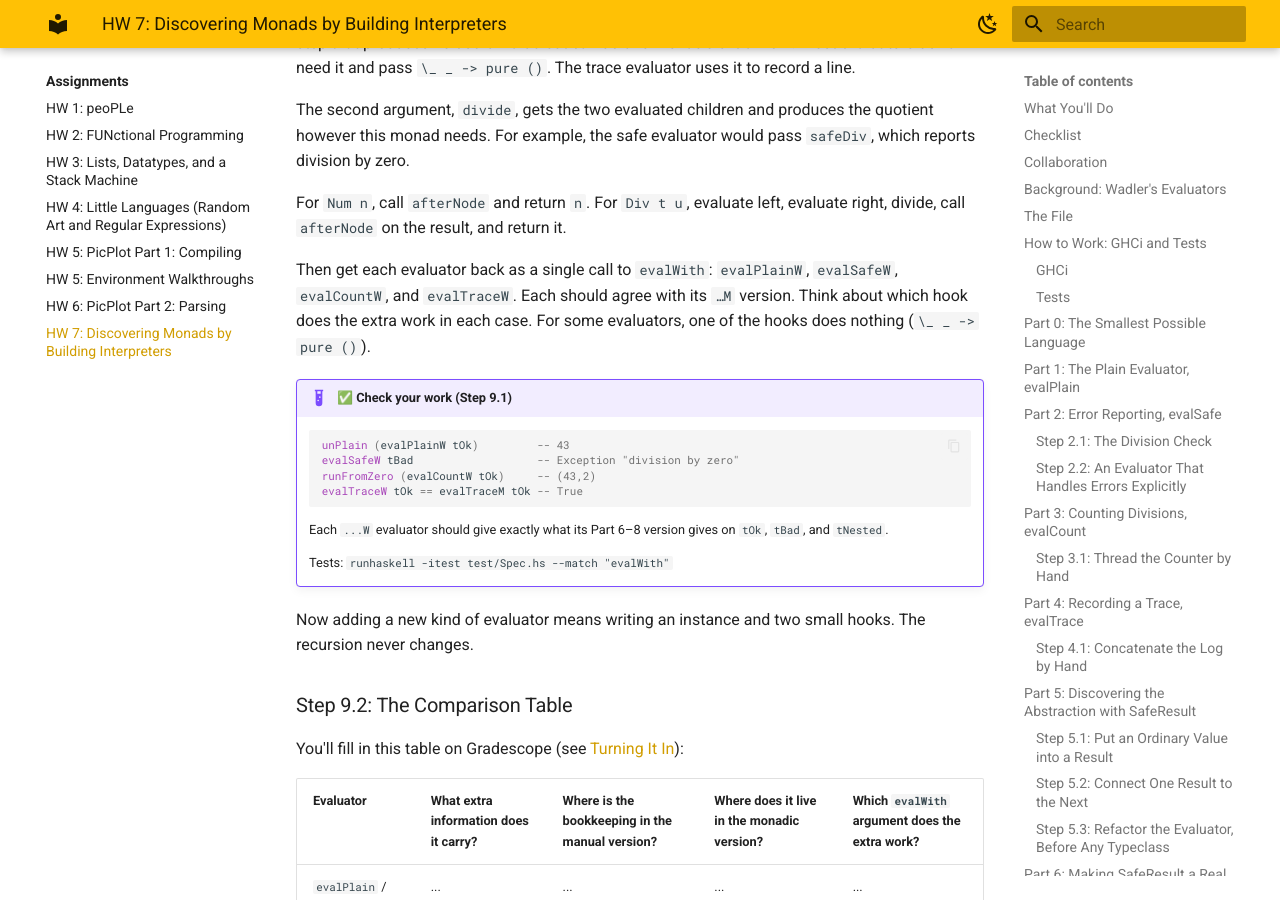
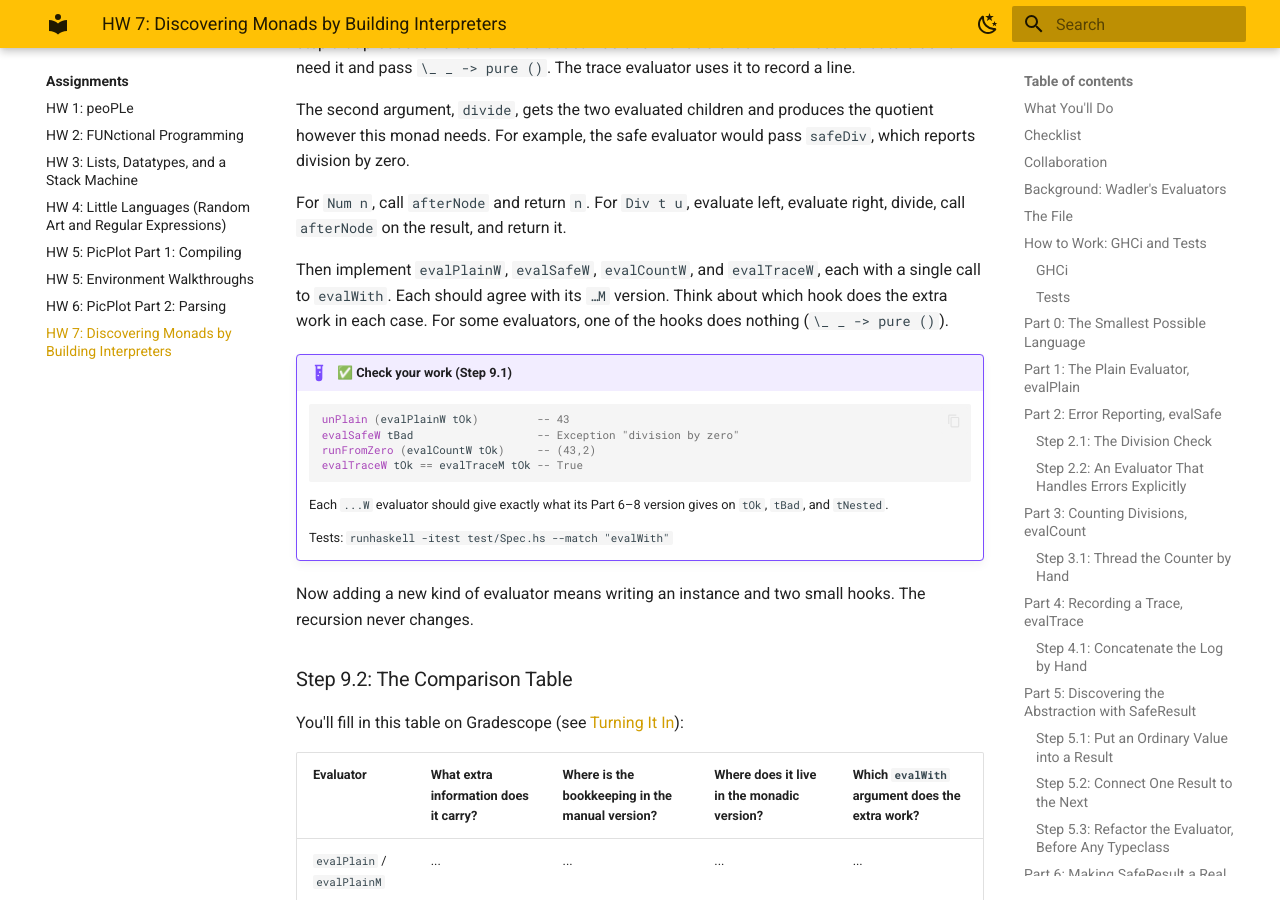
Before and after one commit to lbang-hmc/cs-131-website, an MkDocs documentation site: the page built from content/assignments/hw07.md, in a window 1280 px wide and 900 px high, scrolled down 20917 px. Built offline with MkDocs 1.6.1 and Material for MkDocs 9.7.7, drawn with Linux system fonts in a browser that asks for light colours.

Commit message:
HW 7: clearer wording for the ...W evaluators
Co-Authored-By: Claude Opus 5.5 <noreply@anthropic.com>

````diff
--- a/content/assignments/hw07.md
+++ b/content/assignments/hw07.md
@@ -854,7 +854,7 @@ The second argument, `divide`, gets the two evaluated children and produces the
 
 For `Num n`, call `afterNode` and return `n`. For `Div t u`, evaluate left, evaluate right, divide, call `afterNode` on the result, and return it.
 
-Then get each evaluator back as a single call to `evalWith`: `evalPlainW`, `evalSafeW`, `evalCountW`, and `evalTraceW`. Each should agree with its `…M` version. Think about which hook does the extra work in each case. For some evaluators, one of the hooks does nothing (`\_ _ -> pure ()`).
+Then implement `evalPlainW`, `evalSafeW`, `evalCountW`, and `evalTraceW`, each with a single call to `evalWith`. Each should agree with its `…M` version. Think about which hook does the extra work in each case. For some evaluators, one of the hooks does nothing (`\_ _ -> pure ()`).
 
 !!! example "✅ Check your work (Step 9.1)"
     ```haskell
````
